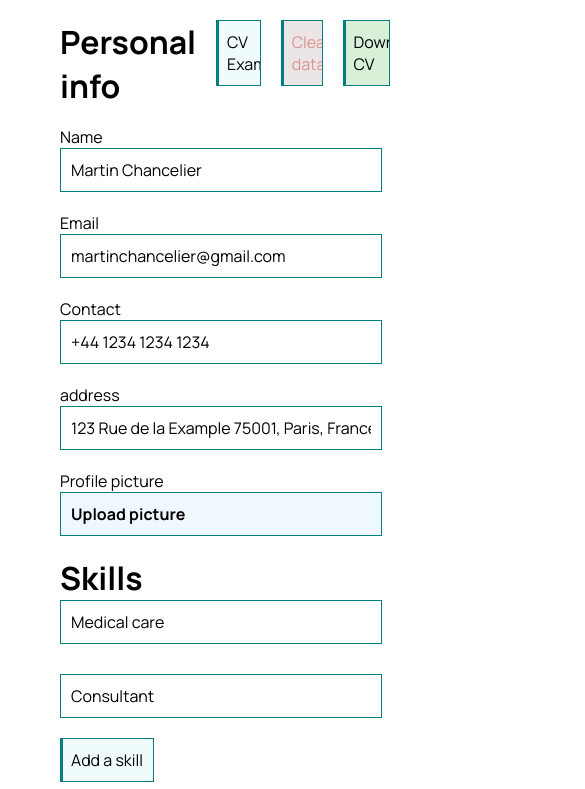
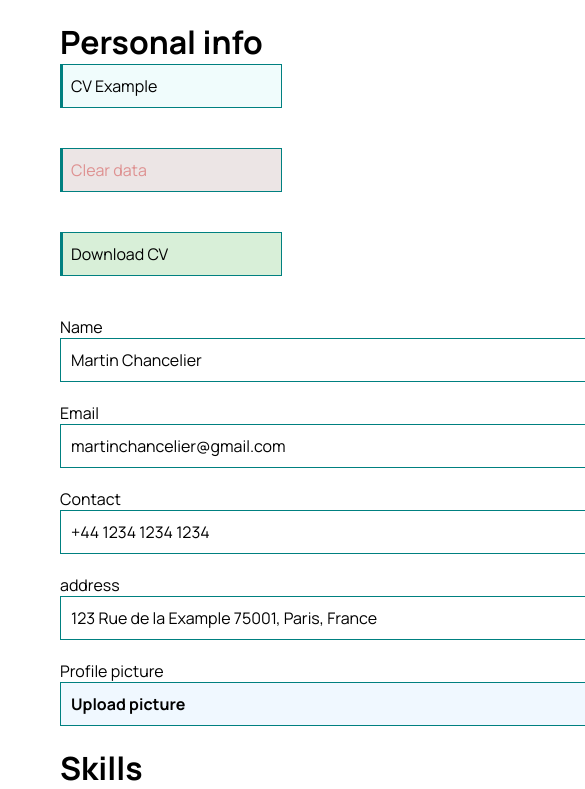
Before and after one commit to Fadilix/cv-application, a React (Vite) app: page / in a window 390 px wide. Shown: the top 789 px of the page, 585 px wide, since content can reach past the window. Built offline with nearby package versions, Linux system fonts and the light colour scheme.

Commit message:
updated CSS

```diff
--- a/src/App.css
+++ b/src/App.css
@@ -245,8 +245,9 @@ textarea {
 
 /* responsive (a little bit)*/
 @media screen and (max-width: 1200px) {
+
   .App {
-    overflow: hidden;
+    width: fit-content;
   }
 
   .result {
@@ -258,7 +259,7 @@ textarea {
   }
 
   input {
-    width: 500px;
+    width: 800px;
   }
 
   textarea {
@@ -266,8 +267,27 @@ textarea {
   }
 }
 
-@media screen and (max-width: 576px) {
-  input {
-    width: 300px
+@media screen and (max-width: 412px) {
+  input{
+    width: 200px
+  };
+}
+
+
+@media screen and (max-width: 1400px) {
+  .cv-actions {
+    display: flex;
+    flex-direction: column;
+    gap: 0px;
+  }
+
+  .cv-actions button {
+    width: 200px;
   }
 }
+
+@media screen and (max-width: 820px) {
+  input {
+    width: 600px;
+  }
+}
```
